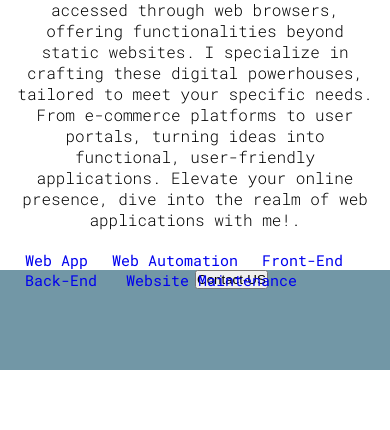
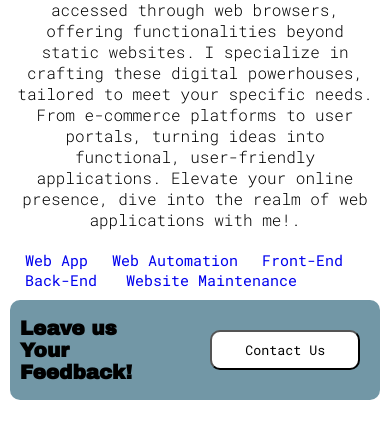
Before and after one commit to Andy2020code/web-portfolio-01, a Flask app: page /services in a window 390 px wide; the page is wider, and only the part inside the window is pictured. Shown: the part 1191-1621 px from the top of that part. Before the commit the page ends 1561 px from the top of that part, so only its background shows below. Run offline with Flask 3, Linux system fonts and the light colour scheme.

Commit message:
design uopdate

```diff
--- a/static/css/services.css
+++ b/static/css/services.css
@@ -292,26 +292,57 @@
     display: flex;
     align-items: center;
     justify-content: center;
+    margin: 20px 0px;
   }
 
   .div-03-body{
-    width: 900px;
+    width: 56%;
+    height: 200px;
+    background-color: #7297A6;
+    border-radius: 10px;
     display: flex;
-    justify-content: center;
     align-items: center;
-    background-color: #7297A6;.
-}
-
-.left-div-03{
-    width: 450px;
-    height: 80px;
+    justify-content: space-between;
   }
 
   .title-div-03{
-    margin: auto 10px;
+    font-family: 'Archivo Black', sans-serif;
+    margin: 0px 20px;
   }
 
-.right-div-03{
-    width: 450px;
+  .div-03-btn-01{
+    width: 150px;
+    height: 40px;
+    border-radius: 10px;
+    background-color: #fff;
+    margin: 0px 20px;
+    font-family: 'Roboto Mono', monospace;
+    font-weight: 400;
+  }
+
+  .div-03-btn-01:hover{
+    cursor: pointer;
+  }
+
+ @media(max-width: 1400px){
+    .div-03-body{
+        width: 88%;
+    }
+ }
+
+ @media(max-width: 500px){
+
+    .div-03-layout{
+        margin: 30px 0px;
+    }
+
+    .div-03-body{
+        width: 95%;
         height: 100px;
     }
+
+    .title-div-03{
+        margin: 0px 10px;
+        font-size: 20px;
+    }
+ }
--- a/templates/services.html
+++ b/templates/services.html
@@ -80,16 +80,8 @@
     <div class="div-03-layout">
 
         <div class="div-03-body">
-
-            <div class="left-div-03">
-                <h1 class="title-div-03">Leave us<br>Your FeedBack!</h1>
-            </div>
-
-            <div class="right-div-03">
-                <a href="/contact-us"><button class="cus">Contact-US</button></a>
-            </div>
-
-
+            <h1 class="title-div-03">Leave us <br>Your Feedback!</h1>
+            <a href="/contact-us"><button class="div-03-btn-01">Contact Us</button></a>
         </div>
     </div>
 
```
Also changed, not shown: static/css/contact-us.css (+24 -0 lines), test.css (+31 -0 lines), test.html (+8 -3 lines). Lines whose indentation alone changed are shown as unchanged.
